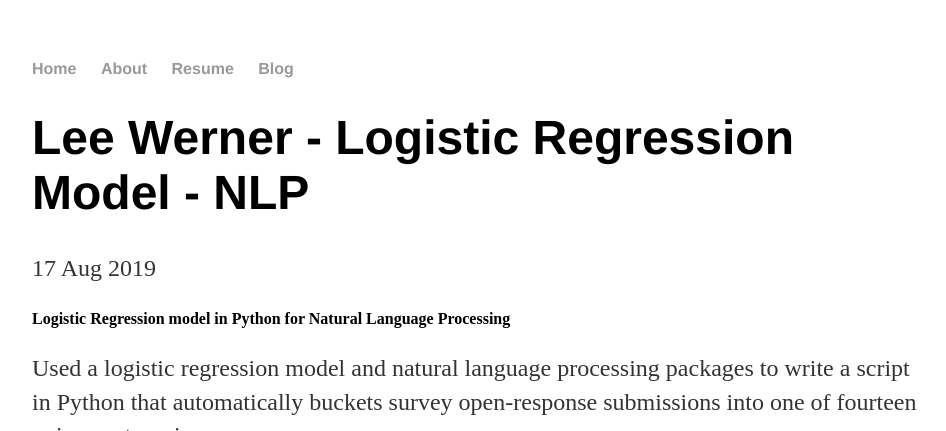
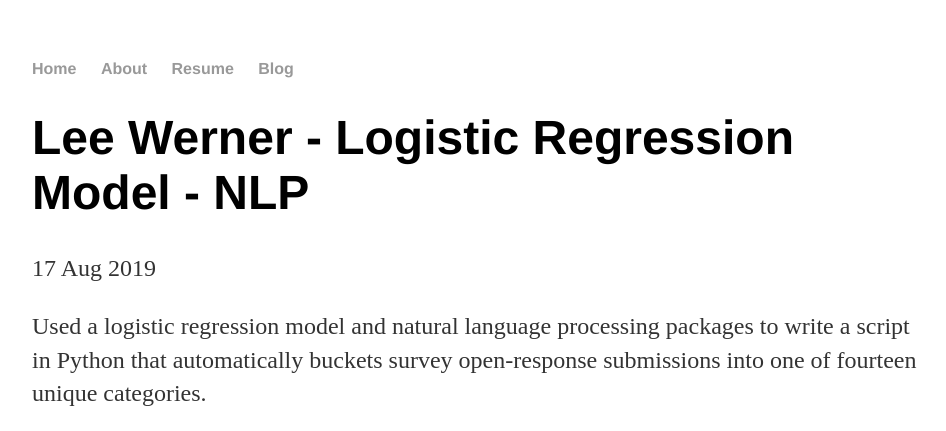
Before and after one commit to werne401/old_website, a Jekyll site: the page built from _posts/2019-08-17-log-reg.md, in a window 1280 px wide, cut to the strip 0-431 px from the top of the page. Shown: the whole strip, without its empty margins (160-1106 px from the left). Built offline with Jekyll 4.4.1, drawn with Linux system fonts in a browser that asks for light colours.

Commit message:
Update 2019-08-17-log-reg.md

```diff
--- a/_posts/2019-08-17-log-reg.md
+++ b/_posts/2019-08-17-log-reg.md
@@ -3,9 +3,9 @@ layout: post
 title: "Lee Werner - Logistic Regression Model - NLP"
 date: 2019-08-17
 ---
-
-#### Logistic Regression model in Python for Natural Language Processing
 Used a logistic regression model and natural language processing packages to write a script in Python that automatically buckets
 survey open-response submissions into one of fourteen unique categories.
 
 ![alt text](https://placekitten.com/300/300 "Text Title")
+
+![classic_banner]({{ site.url }}/assets/ragnaros.jpg)
```
